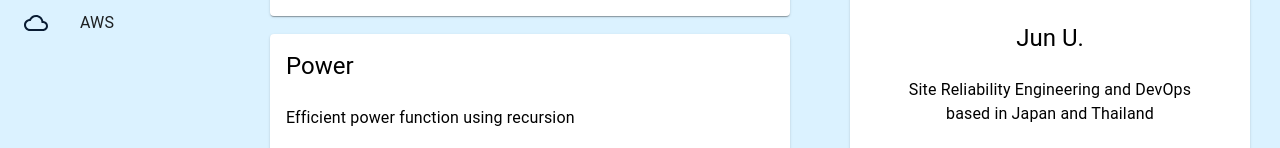
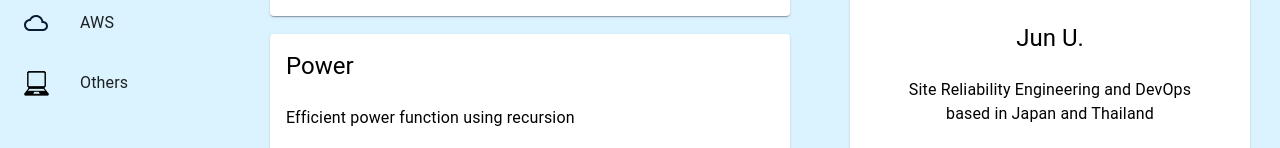
Before and after one commit to jun-uen0/react-techs, a React (Create React App) app: page / in a window 1280 px wide. Shown: the part 263-411 px from the top of the page. Built offline with nearby package versions, Linux system fonts and the light colour scheme; the HTML template or start-up script is replaced by a standard one.

Commit message:
add: contents

```diff
--- a/src/components/Layout/SideBar/parts/Items.tsx
+++ b/src/components/Layout/SideBar/parts/Items.tsx
@@ -1,5 +1,6 @@
 import { useSearchParams } from 'react-router-dom'
 import leetCodeLogo from '../../../../assets/leetcode_black.png'
+import LaptopLogo from '../../../../assets/laptop.png'
 import ListItem from '@material-ui/core/ListItem'
 import ListItemIcon from '@material-ui/core/ListItemIcon'
 import ListItemText from '@material-ui/core/ListItemText'
@@ -22,7 +23,7 @@ const Items: React.FC<SideBarProps> = (props) => {
             console.log('Algorithms clicked')
             props.setContentsType('algorithms')
             props.setShowCards(true)
-            setSearchParams({item: 'algorithms'})
+            setSearchParams({ item: 'algorithms' })
           }}
         >
           <ListItemIcon>
@@ -39,7 +40,7 @@ const Items: React.FC<SideBarProps> = (props) => {
             console.log('LeetCode clicked')
             props.setContentsType('leetcode')
             props.setShowCards(true)
-            setSearchParams({item: 'leetcode'})
+            setSearchParams({ item: 'leetcode' })
           }}
         >
           <ListItemIcon>
@@ -59,7 +60,7 @@ const Items: React.FC<SideBarProps> = (props) => {
             console.log('AWS clicked')
             props.setContentsType('aws')
             props.setShowCards(true)
-            setSearchParams({item: 'aws'})
+            setSearchParams({ item: 'aws' })
           }}
         >
           <ListItemIcon>
@@ -70,6 +71,26 @@ const Items: React.FC<SideBarProps> = (props) => {
           <ListItemText primary={'AWS'} />
         </Button>
       </ListItem>
+      <ListItem key={'Others'}>
+        <Button
+          onClick={() => {
+            console.log('Others clicked')
+            props.setContentsType('others')
+            props.setShowCards(true)
+            setSearchParams({ item: 'others' })
+          }}
+        >
+          <ListItemIcon>
+            <img
+              src={LaptopLogo}
+              alt='Laptop logo'
+              height={'25px'}
+              width={'25px'}
+            />
+          </ListItemIcon>
+          <ListItemText primary={'Others'} />
+        </Button>
+      </ListItem>
     </>
   )
 }
--- a/src/components/types.ts
+++ b/src/components/types.ts
@@ -1,6 +1,6 @@
 import { Dispatch, SetStateAction } from "react"
 
-export type contents = 'algorithms' | 'react' | 'leetcode' | 'aws' | 'rust' | 'math' | 'lpic'
+export type contents = 'algorithms' | 'leetcode' | 'aws' | 'others'
 
 export interface contentType {
   title: string
--- a/src/contents/aws.json
+++ b/src/contents/aws.json
@@ -2,6 +2,11 @@
   {
     "title": "Craete AWS ECS Fargate",
     "path": "articles/articles/aws/create_fargate",
-    "description": "Will explain how to create AWS ECS Fargate with very basic way."
+    "description": "Explains how to create AWS ECS Fargate with very basic way."
+  },
+  {
+    "title": "Push Docker image to AWS ECR",
+    "path": "articles/articles/aws/push_to_ecr",
+    "description": "Explains how to push Docker image to AWS ECR manually"
   }
 ]
--- a/src/contents/leetcode.json
+++ b/src/contents/leetcode.json
@@ -15,14 +15,14 @@
     "description": "【Medium】You need to run with time complexity of O(log n)."
   },
   {
+    "title": "58. Length of Last Word",
+    "path": "articles/articles/leetcode/easy/00058_length-of-last-word",
+    "description": "【Easy】You can try out your new programming language with this problem."
+  },
+  {
     "title": "69. Sqrt(x)",
     "path": "articles/articles/leetcode/easy/00069_sqrtx",
     "description": "【Easy】You need to run with time complexity of O(log n)."
-  },
-  {
-    "title": "58. Length of Last Word",
-    "path": "articles/articles/leetcode/easy/00058_length-of-last-word",
-    "description": "【Easy】You can try out your new programming language with this problem."
   },
   {
     "title": "349. Intersection of Two Arrays",
--- /dev/null
+++ b/src/contents/others.json
@@ -0,0 +1,27 @@
+[
+  {
+    "title": "Dockerizing Nginx",
+    "path": "articles/articles/docker/run_nginx_container",
+    "description": "Explains how to dockerize Nginx sample app"
+  },
+  {
+    "title": "Dockerizing React App",
+    "path": "articles/articles/docker/dockering_react_app",
+    "description": "Explains how to dockerize React project with sample app"
+  },
+  {
+    "title": "React State",
+    "path": "articles/articles/react/state",
+    "description": "useState is a hook that lets we add a local state to our component. Where is state data? It is stored in the component's props. Which means we can not refer state from other components. But we can call the function (Ex. Example()) to use the state."
+  },
+  {
+    "title": "React Effect",
+    "path": "articles/articles/react/effect",
+    "description": "We can perform data fetching, subscripting, and manually changing DOM from React components. In React, we call these operation 'side-effects' or 'effects' in short. And we have to use useEffect to perform these side-effects."
+  },
+  {
+    "title": "React Context",
+    "path": "articles/articles/react/context",
+    "description": "Context in React.js provides a way to pass data through the components without props. We can avoid to pass props again and again. (Parent to child via props)"
+  }
+]
```
Also changed, not shown: src/assets/laptop.png (added).
